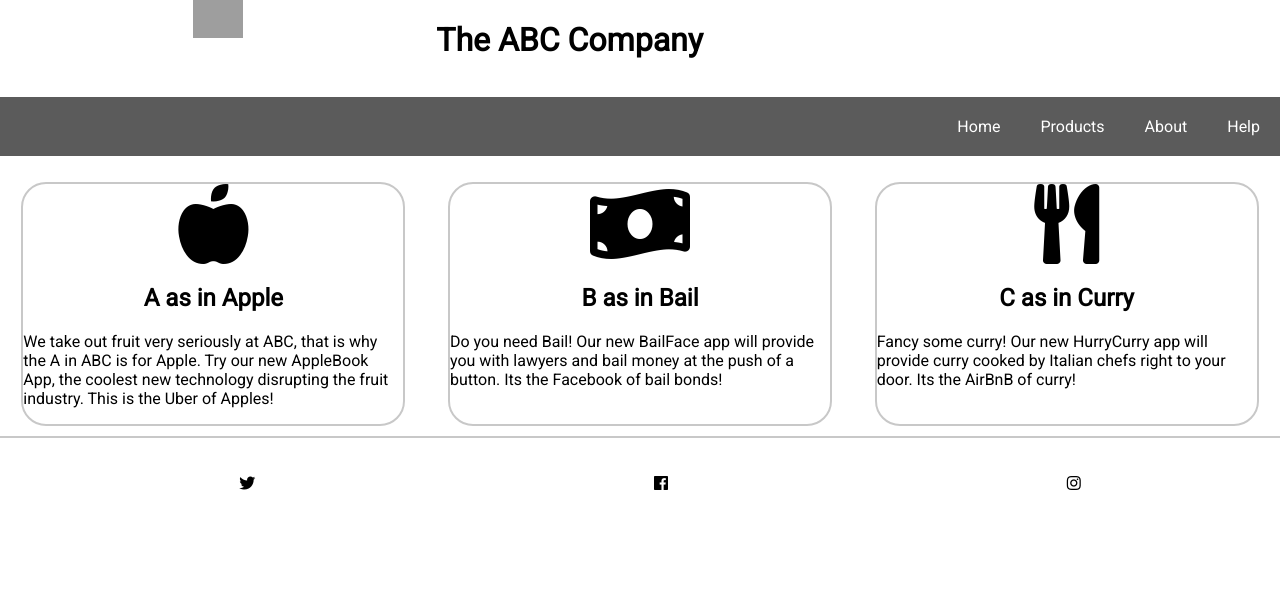
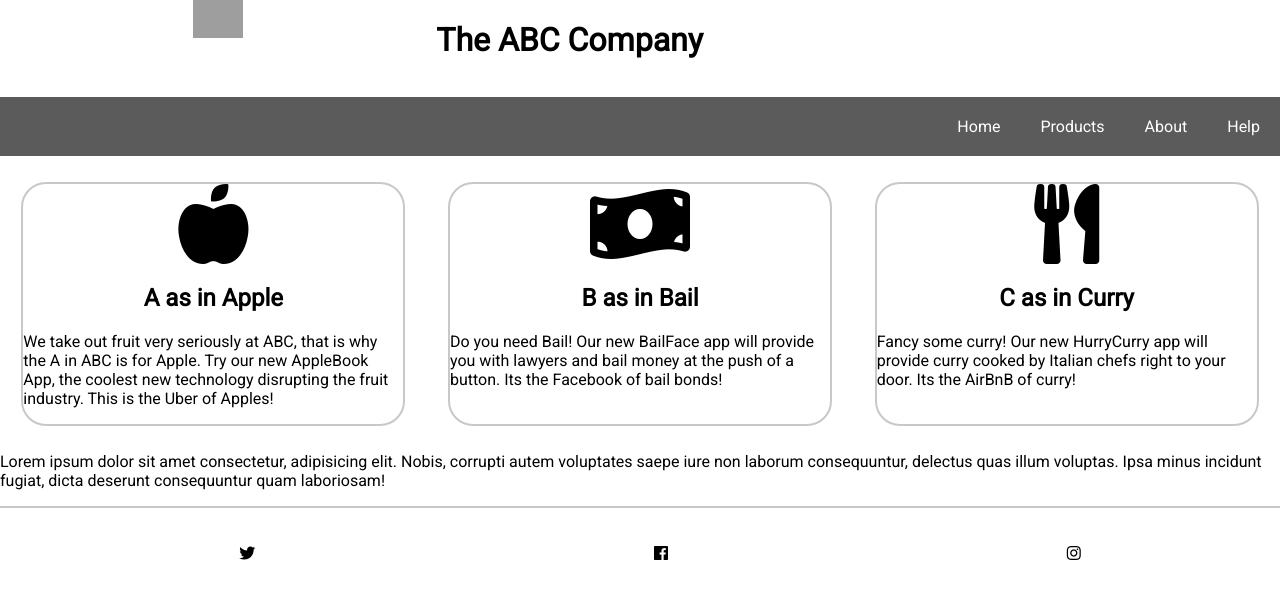
Before and after one commit to MarceloFlores95/Lab3, a plain HTML site: page index.html in a window 1280 px wide. Drawn offline with Linux system fonts and the light colour scheme; grey boxes are pictures that could not be loaded.

Commit message:
First commit

```diff
--- a/index.html
+++ b/index.html
@@ -53,6 +53,9 @@
 				cooked by Italian chefs right to your door. Its the AirBnB of curry!
 			</p>
 		</section>
+
+		<p>Lorem ipsum dolor sit amet consectetur, adipisicing elit. Nobis, corrupti autem voluptates saepe iure non laborum consequuntur, delectus quas illum voluptas. Ipsa minus incidunt fugiat, dicta deserunt consequuntur quam laboriosam!</p>
+
 	</main>
   <footer>
 		<ul class="social">
```
